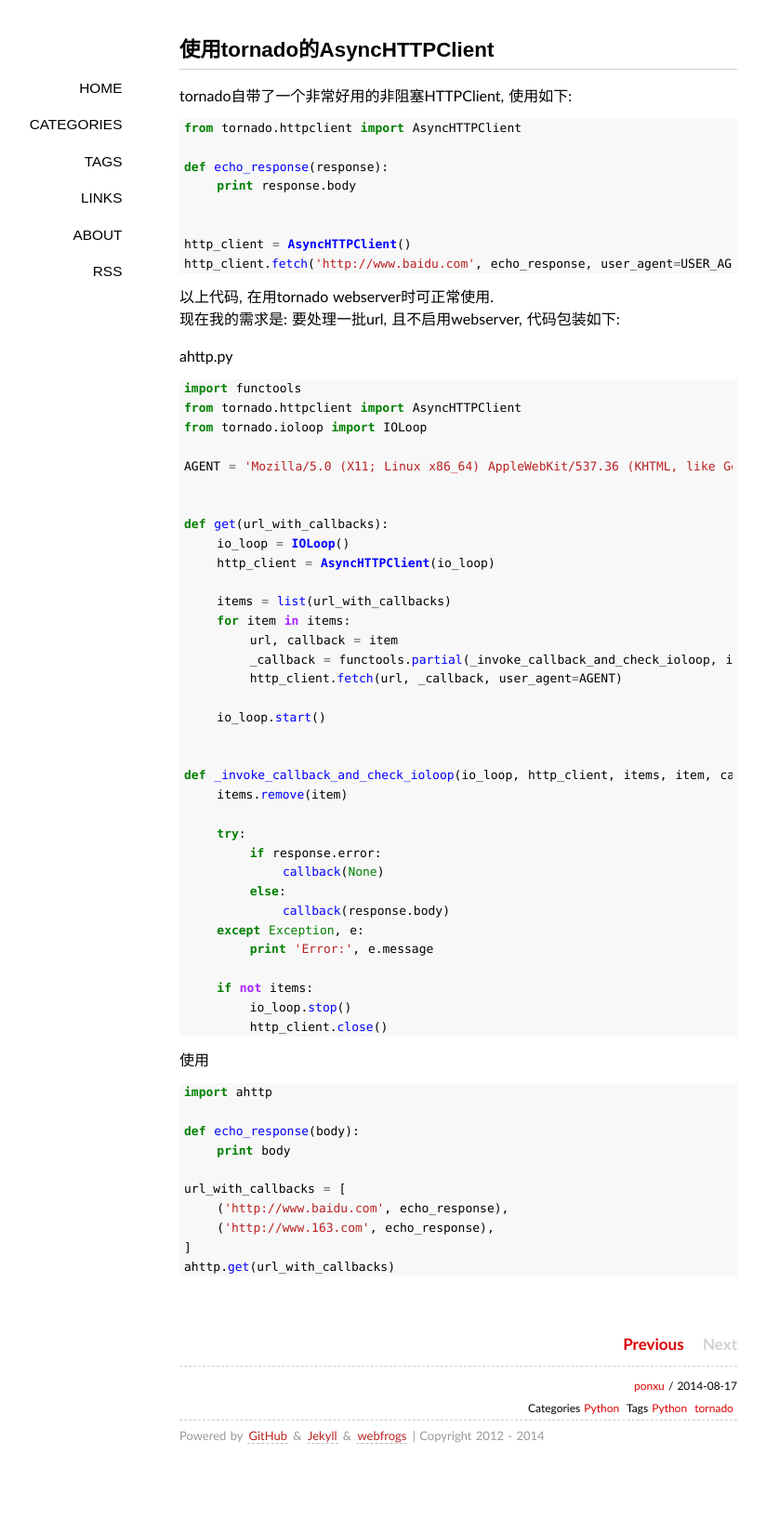
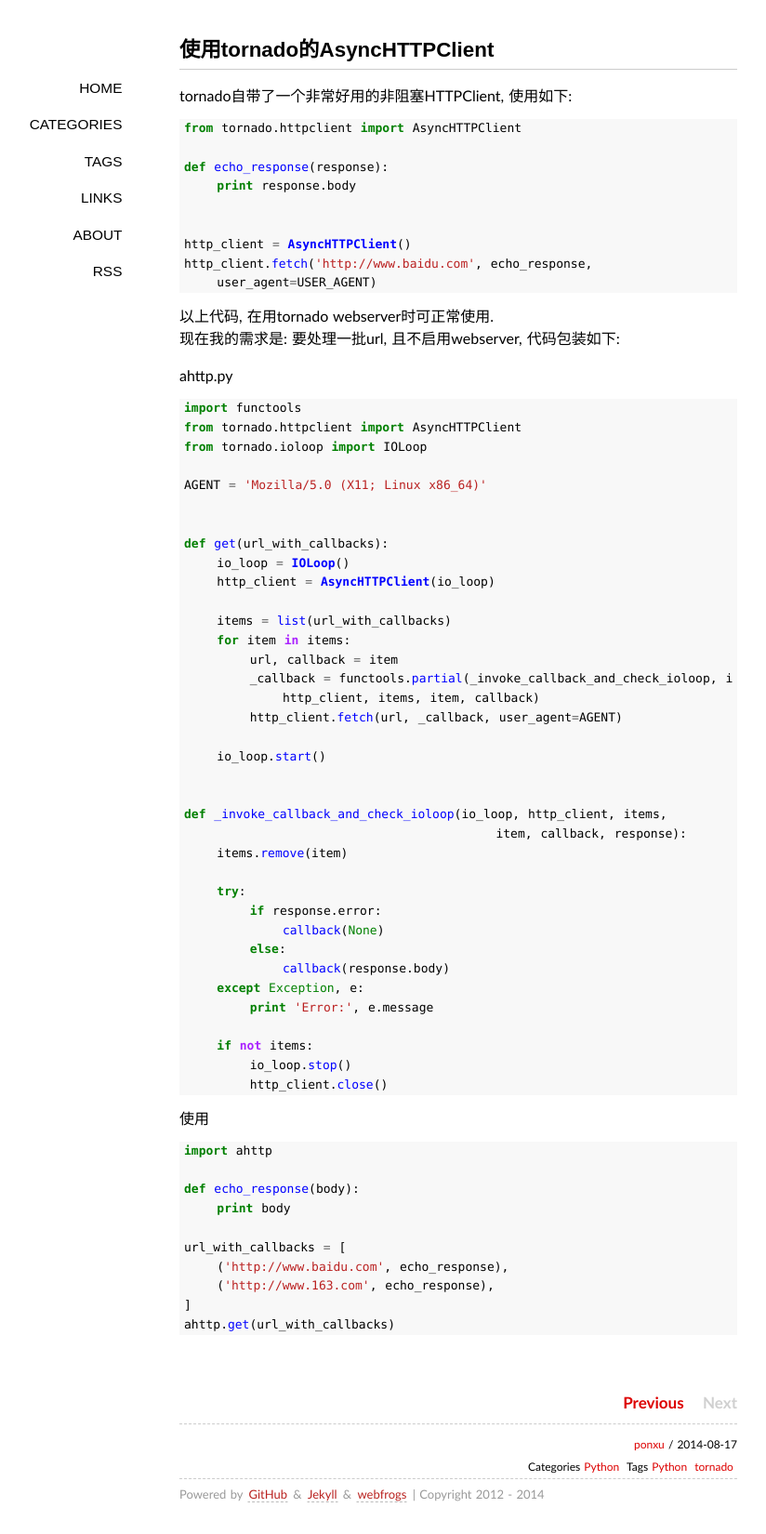
Before and after one commit to ponxu/ponxu.github.com, a Jekyll site: the page built from _posts/编程语言/Python/2014-08-17-tornado-AsyncHTTPClient.md, in a window 1280 px wide. Shown: the whole page at 93% size, without its empty margins (147-971 px from the left). Built offline with Jekyll 4.4.1, drawn with Linux system fonts in a browser that asks for light colours; some web fonts are replaced; Markdown is read by kramdown in place of the engine named in the settings; before the commit the page ends 1587 px from its top, so only the background shows below that.

Commit message:
add post

```diff
--- a/_posts/编程语言/Python/2014-08-17-tornado-AsyncHTTPClient.md
+++ b/_posts/编程语言/Python/2014-08-17-tornado-AsyncHTTPClient.md
@@ -17,7 +17,8 @@ def echo_response(response):
 
 
 http_client = AsyncHTTPClient()
-http_client.fetch('http://www.baidu.com', echo_response, user_agent=USER_AGENT)
+http_client.fetch('http://www.baidu.com', echo_response,
+    user_agent=USER_AGENT)
 
 {% endhighlight %}
 
@@ -31,7 +32,7 @@ import functools
 from tornado.httpclient import AsyncHTTPClient
 from tornado.ioloop import IOLoop
 
-AGENT = 'Mozilla/5.0 (X11; Linux x86_64) AppleWebKit/537.36 (KHTML, like Gecko) Chrome/33.0.1750.117 Safari/537.36'
+AGENT = 'Mozilla/5.0 (X11; Linux x86_64)'
 
 
 def get(url_with_callbacks):
@@ -41,13 +42,15 @@ def get(url_with_callbacks):
     items = list(url_with_callbacks)
     for item in items:
         url, callback = item
-        _callback = functools.partial(_invoke_callback_and_check_ioloop, io_loop, http_client, items, item, callback)
+        _callback = functools.partial(_invoke_callback_and_check_ioloop, io_loop,
+            http_client, items, item, callback)
         http_client.fetch(url, _callback, user_agent=AGENT)
 
     io_loop.start()
 
 
-def _invoke_callback_and_check_ioloop(io_loop, http_client, items, item, callback, response):
+def _invoke_callback_and_check_ioloop(io_loop, http_client, items,
+                                      item, callback, response):
     items.remove(item)
 
     try:
```
